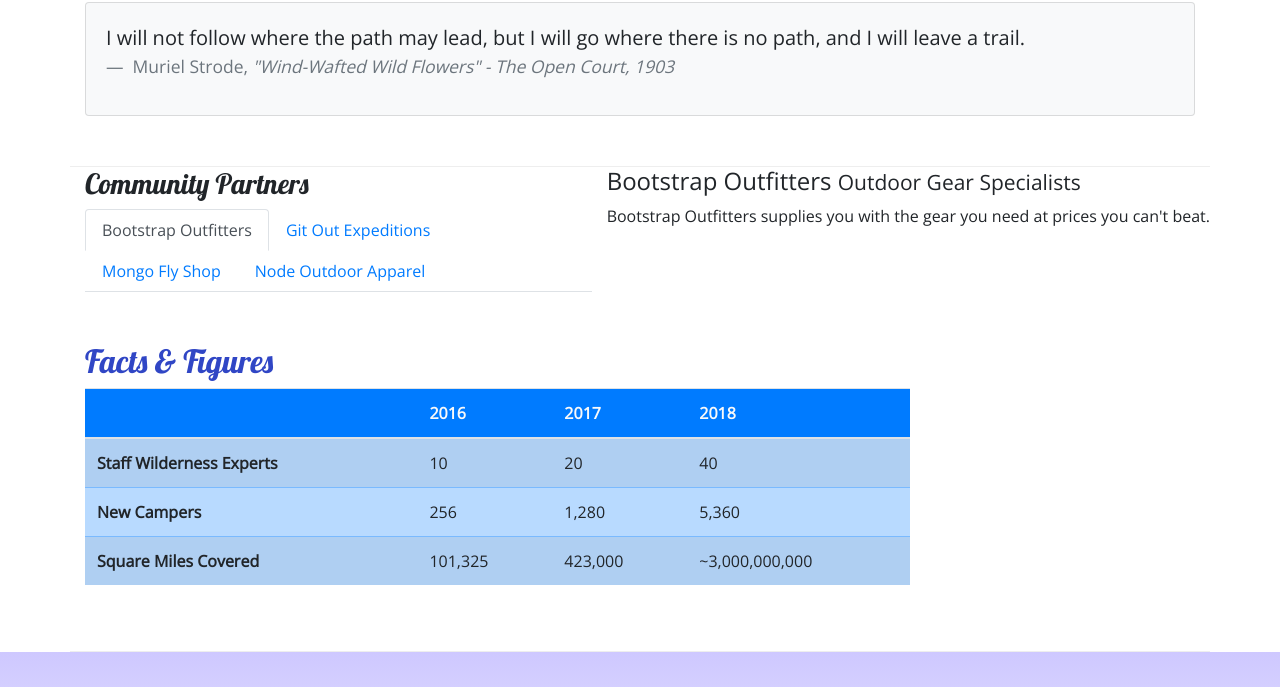
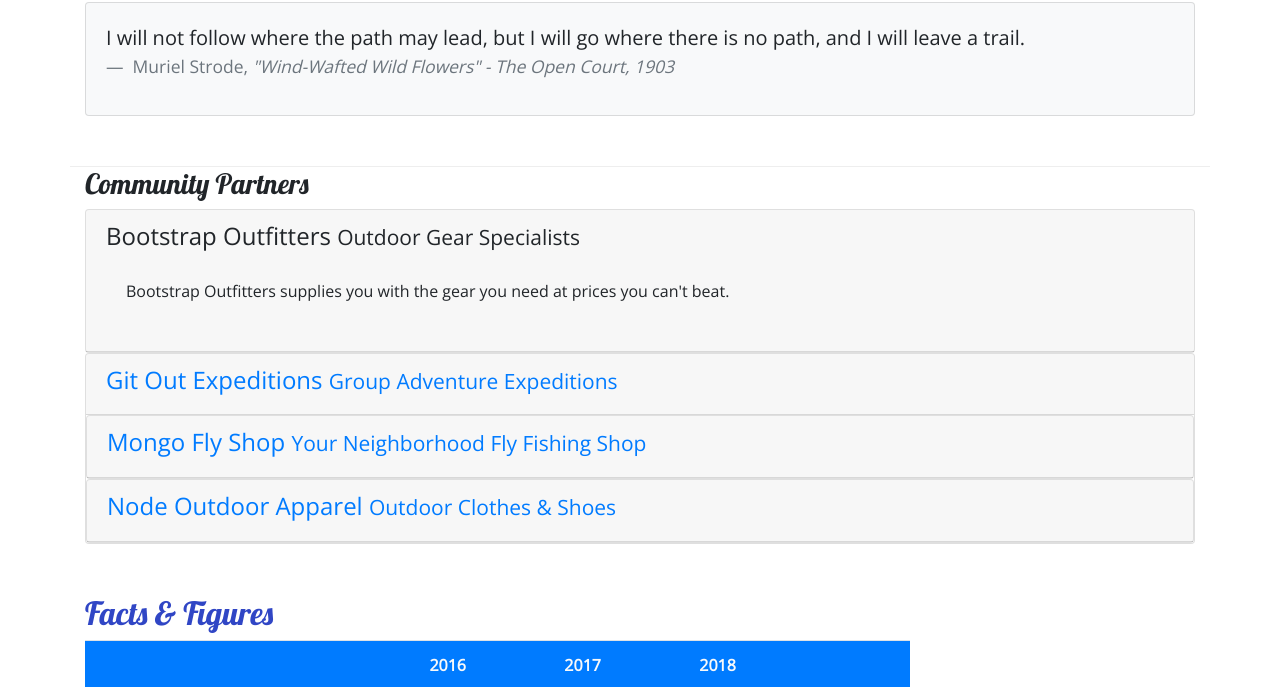
Before and after one commit to daddyyaw/nc-Project-01, a plain HTML site: page aboutus.html in a window 1280 px wide. Shown: the part 664-1351 px from the top of the page. Drawn offline with nearby package versions, Linux system fonts and the light colour scheme.

Commit message:
add accordion remove tab

```diff
--- a/aboutus.html
+++ b/aboutus.html
@@ -152,74 +152,68 @@
     <div class="row row-contant">
         <div class="col">
           <h3>Community Partners</h3>
-          <ul class="nav nav-tabs">
-            <li class="nav-items">
-              <a
-                class="nav-link active"
-                href="#bootstrap"
-                role="tab"
-                data-toggle="tab"
-                >Bootstrap Outfitters</a
-              >
-            </li>
-            <li class="nav-items">
-              <a class="nav-link" href="#git" role="tab" data-toggle="tab"
-                >Git Out Expeditions</a
-              >
-            </li>
-            <li class="nav-items">
-              <a class="nav-link" href="#mongo" role="tab" data-toggle="tab"
-                >Mongo Fly Shop</a
-              >
-            </li>
-            <li class="nav-items">
-              <a class="nav-link" href="#node" role="tab" data-toggle="tab"
-                >Node Outdoor Apparel</a
-              >
-            </li>
-          </ul>
-        </div>
-        <div>
-          <div class="tab-content">
-            <div
-              role="tabpanel"
-              class="tab-pane fade show active"
-              id="bootstrap"
-            >
+            <div id="accordion">
+                <div class="card">
+                    <div role="tab" class="card-header">
                         <h4>
+                            <a data-toggle="collapse" data-target="#bootstrap">
                                 Bootstrap Outfitters <small>Outdoor Gear Specialists</small>
+                            </a>
                         </h4>
-              <p class="d-none d-sm-block">
-                Bootstrap Outfitters supplies you with the gear you need at
+                        <div class="collapse show" id="bootstrap" data-parent="#accordion">
+                            <div class="card-body">
+                                <p class="d-none d-sm-block">Bootstrap Outfitters supplies you with the gear you need at
                                     prices you can't beat.
                                 </p>
                             </div>
-            <div role="tabpanel" class="tab-pane fade" id="git">
+                        </div>
+                    </div>
+                </div>
+                <div class="card">
+                    <div role="tab" class="card-header">
                         <h4>
+                            <a class="collapsed" data-toggle="collapse" data-target="#git">
                                 Git Out Expeditions <small>Group Adventure Expeditions</small>
+                            </a>
                         </h4>
+                        <div class="collapse" id="git" data-parent="#accordion">
+                            <div class="card-body">
                                 <p class="d-none d-sm-block">
-                Join Git Out Expeditions to explore new horizons with a group of
-                other adventurers!
+                                    Join Git Out Expeditions to explore new horizons with a group of other adventurers!
                                 </p>
                             </div>
-            <div role="tabpanel" class="tab-pane fade" id="mongo">
+                        </div>
+                    </div>
+                <div>
+                <div class="card">
+                    <div role="tab" class="card-header">
                         <h4>
+                            <a class="collapsed" data-toggle="collapse" data-target="#mongo">
                                 Mongo Fly Shop <small>Your Neighborhood Fly Fishing Shop</small>
+                            </a>
                         </h4>
-              <p class="d-none d-sm-block">
-                Need a new fishing pole, a tacklebox, or flies of all kinds?
+                        <div class="collapse" id="mongo" data-parent="#accordion">
+                            <div class="card-body">
+                                <p class="d-none d-sm-block"> Need a new fishing pole, a tacklebox, or flies of all kinds?
                                     Stop by Mongo Fly Shop.
                                 </p>
                             </div>
-            <div role="tabpanel" class="tab-pane fade" id="node">
+                        </div>
+                    </div>
+                </div>
+                <div class="card">
+                    <div role="tab" class="card-header">
                         <h4>
-                Node Outdoor Apparel <small>Outdoor Clothes & Shoes</small>
+                            <a class="collapsed" data-toggle="collapse" data-target="#node">Node Outdoor Apparel <small>Outdoor Clothes & Shoes</small>
+                            </a>
                         </h4>
-              <p class="d-none d-sm-block">
-                From polar fleeces to swimsuits, hiking boots to waders, a visit
+                        <div class="collapse" id="node" data-parent="#accordion">
+                            <div class="card-body">
+                                <p class="d-none d-sm-block"> From polar fleeces to swimsuits, hiking boots to waders, a visit
                                     to Node will be sure to get you covered.
                                 </p>
+                            </div>
+                        </div>
                     </div>
                 </div>
             </div>
```
Lines whose indentation alone changed are shown as unchanged.
